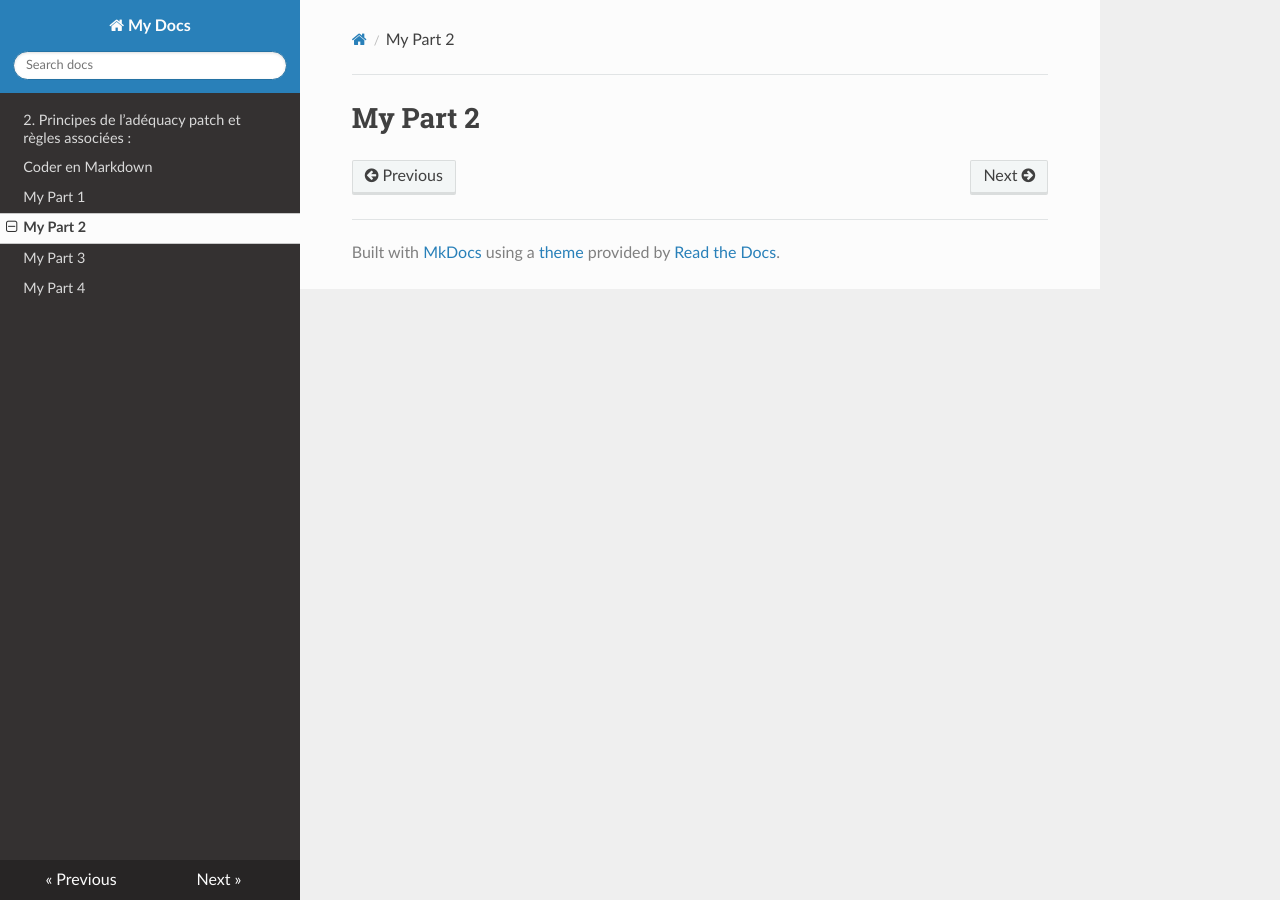
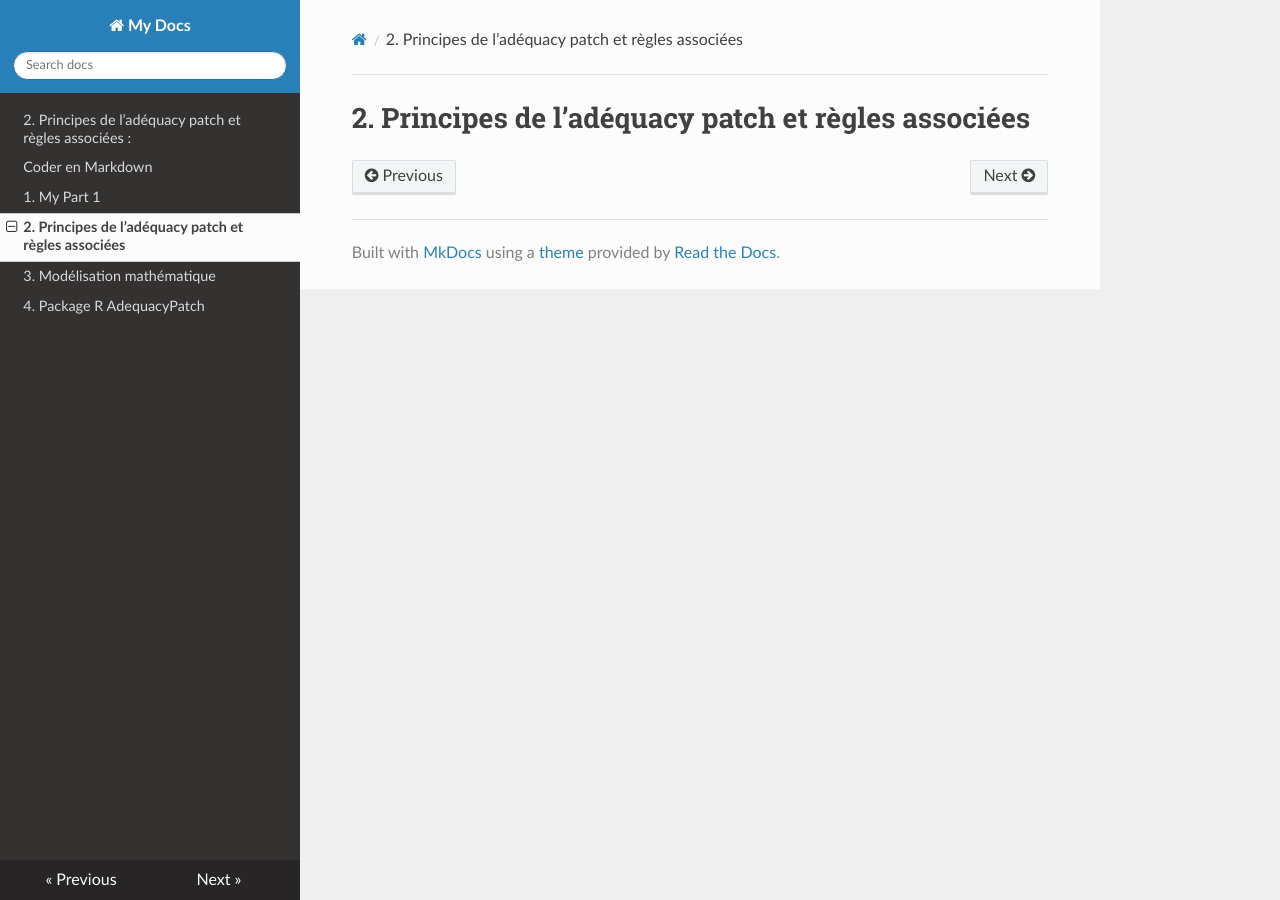
Before and after one commit to AntaresSimulatorTeam/antares-doc, an MkDocs documentation site: the page built from docs/part-2.md, in a window 1280 px wide. Built offline with MkDocs 1.6.1, drawn with Linux system fonts in a browser that asks for light colours; nearby versions of some CDN libraries.

Commit message:
change part title

```diff
--- a/docs/part-1.md
+++ b/docs/part-1.md
@@ -1 +1 @@
-# My Part 1
+# 1. My Part 1
--- a/docs/part-2.md
+++ b/docs/part-2.md
@@ -1 +1 @@
-# My Part 2
+# 2. Principes de l’adéquacy patch et règles associées
--- a/docs/part-3.md
+++ b/docs/part-3.md
@@ -1 +1 @@
-# My Part 3
+# 3. Modélisation mathématique
--- a/docs/part-4.md
+++ b/docs/part-4.md
@@ -1 +1 @@
-# My Part 4
+# 4. Package R `AdequacyPatch`
```
